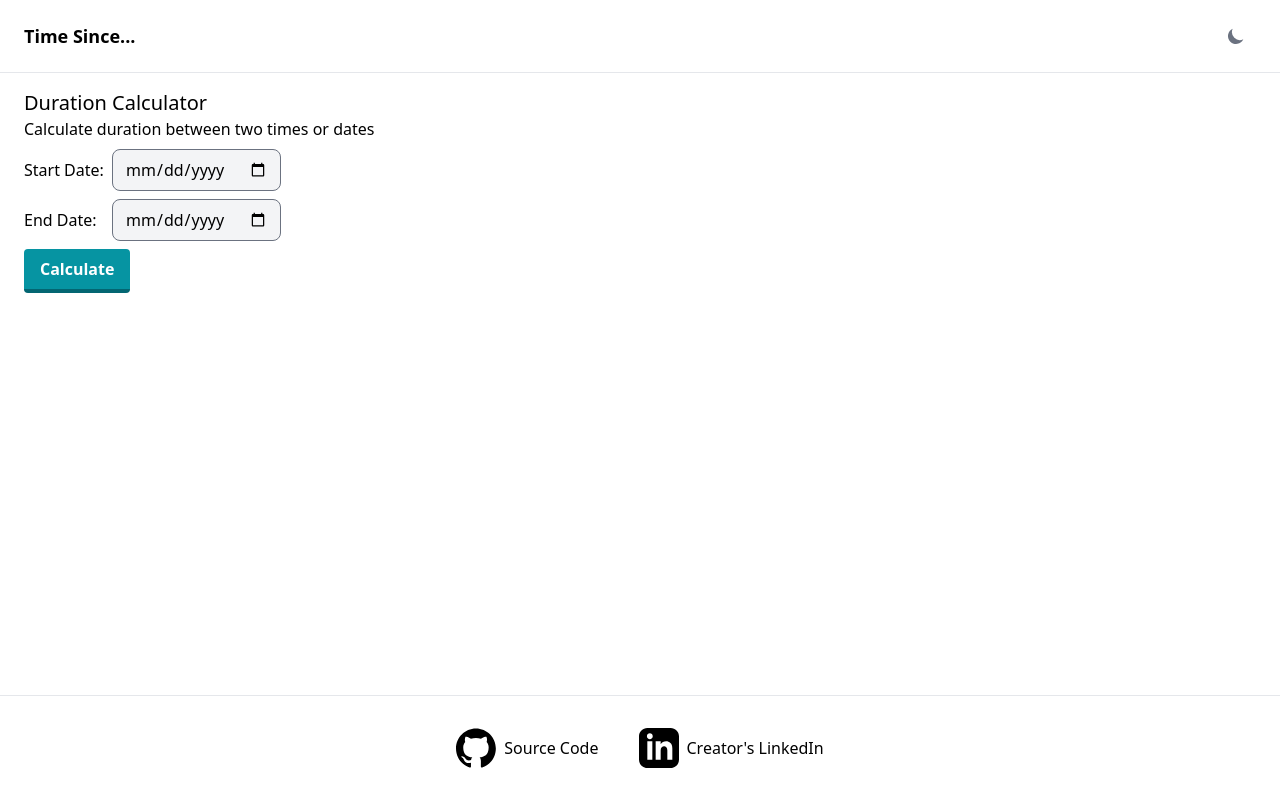
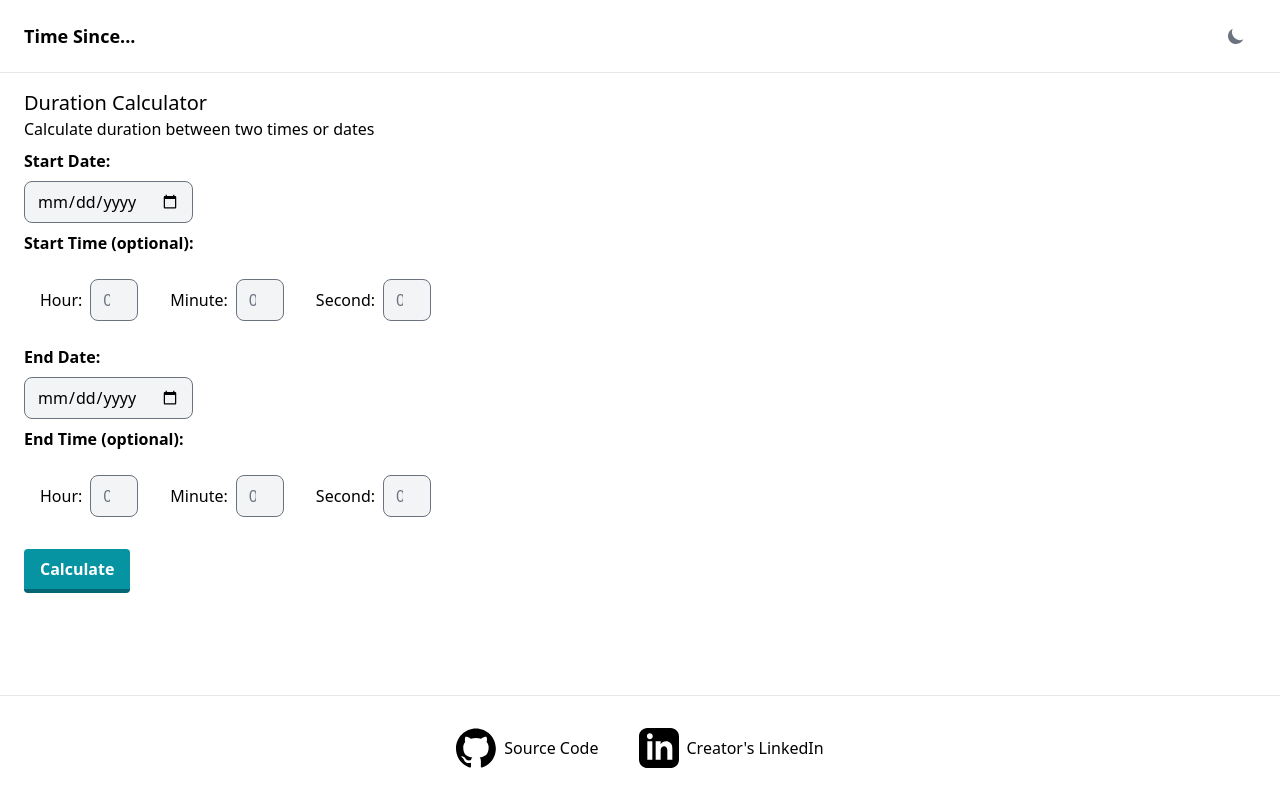
Before and after one commit to blsmxiu47/time-since, a React (Vite) app: page / in a window 1280 px wide. Built offline with nearby package versions, Linux system fonts and the light colour scheme.

Commit message:
add hours, minutes, seconds input boxes for tk start and end time support

```diff
--- a/src/components/DurationCalculator.tsx
+++ b/src/components/DurationCalculator.tsx
@@ -14,7 +14,13 @@ type Duration = {
 
 const DurationCalculator: React.FC = () => {
     const [startDate, setStartDate] = useState<string>('');
+    const [startTimeHour, setStartTimeHour] = useState<string>('');
+    const [startTimeMinute, setStartTimeMinute] = useState<string>('');
+    const [startTimeSecond, setStartTimeSecond] = useState<string>('');
     const [endDate, setEndDate] = useState<string>('');
+    const [endTimeHour, setEndTimeHour] = useState<string>('');
+    const [endTimeMinute, setEndTimeMinute] = useState<string>('');
+    const [endTimeSecond, setEndTimeSecond] = useState<string>('');
     const [duration, setDuration] = useState<Duration>({
         milliseconds: null,
         seconds: null,
@@ -104,7 +110,7 @@ const DurationCalculator: React.FC = () => {
             <form className="mb-4" onSubmit={(e) => e.preventDefault()}>
                 <div className="block my-2">
                     <label
-                        className="inline-block w-20 mr-2 text-black dark:text-gray-300"
+                        className="block mb-2 font-bold text-black dark:text-gray-300"
                         htmlFor='start-date'
                     >
                         Start Date:
@@ -117,9 +123,69 @@ const DurationCalculator: React.FC = () => {
                         onChange={(e) => setStartDate(e.target.value)}
                     />
                 </div>
-                <div className="block mb-2">
+                <span className='mb-2 font-bold text-black dark:text-gray-300'>Start Time (optional):</span>
+                <div className="flex flex-row my-2">
+                    <div className='block p-4'>
+                        <label
+                            className="inline-block mr-2 text-black dark:text-gray-300"
+                            htmlFor='start-time-hour'
+                        >
+                            Hour:
+                        </label>
+                        <input
+                            id='start-time-hour'
+                            pattern='\d{0,2}'
+                            className='w-12 text-center rounded-lg bg-gray-100 dark:bg-gray-300 focus:outline-none focus:ring-4 focus:ring-gray-200 dark:focus:ring-gray-700'
+                            type='number'
+                            min='0'
+                            max='23'
+                            value={startTimeHour}
+                            onChange={(e) => setStartTimeHour(e.target.value)}
+                            placeholder='0'
+                        />
+                    </div>
+                    <div className='block p-4'>
+                        <label
+                            className="inline-block mr-2 text-black dark:text-gray-300"
+                            htmlFor='start-time-minute'
+                        >
+                            Minute:
+                        </label>
+                        <input
+                            id='start-time-minute'
+                            pattern='\d{0,2}'
+                            className='w-12 text-center rounded-lg bg-gray-100 dark:bg-gray-300 focus:outline-none focus:ring-4 focus:ring-gray-200 dark:focus:ring-gray-700'
+                            type='number'
+                            min='0'
+                            max='59'
+                            value={startTimeMinute}
+                            onChange={(e) => setStartTimeMinute(e.target.value)}
+                            placeholder='00'
+                        />
+                    </div>
+                    <div className='block p-4'>
+                        <label
+                            className="inline-block mr-2 text-black dark:text-gray-300"
+                            htmlFor='start-time-second'
+                        >
+                            Second:
+                        </label>
+                        <input
+                            id='start-time-second'
+                            pattern='\d{0,2}'
+                            className='w-12 text-center rounded-lg bg-gray-100 dark:bg-gray-300 focus:outline-none focus:ring-4 focus:ring-gray-200 dark:focus:ring-gray-700'
+                            type='number'
+                            min='0'
+                            max='59'
+                            value={startTimeSecond}
+                            onChange={(e) => setStartTimeSecond(e.target.value)}
+                            placeholder='00'
+                        />
+                    </div>
+                </div>
+                <div className="block my-2">
                     <label
-                        className="inline-block w-20 mr-2 text-black dark:text-gray-300"
+                        className="block mb-2 font-bold text-black dark:text-gray-300"
                         htmlFor='end-date'
                     >
                         End Date:
@@ -132,8 +198,68 @@ const DurationCalculator: React.FC = () => {
                         onChange={(e) => setEndDate(e.target.value)}
                     />
                 </div>
+                <span className='mb-2 font-bold text-black dark:text-gray-300'>End Time (optional):</span>
+                <div className="flex flex-row my-2">
+                    <div className='block p-4'>
+                        <label
+                            className="inline-block mr-2 text-black dark:text-gray-300"
+                            htmlFor='end-time-hour'
+                        >
+                            Hour:
+                        </label>
+                        <input
+                            id='end-time-hour'
+                            pattern='\d{0,2}'
+                            className='w-12 text-center rounded-lg bg-gray-100 dark:bg-gray-300 focus:outline-none focus:ring-4 focus:ring-gray-200 dark:focus:ring-gray-700'
+                            type='number'
+                            min='0'
+                            max='23'
+                            value={endTimeHour}
+                            onChange={(e) => setEndTimeHour(e.target.value)}
+                            placeholder='0'
+                        />
+                    </div>
+                    <div className='block p-4'>
+                        <label
+                            className="inline-block mr-2 text-black dark:text-gray-300"
+                            htmlFor='end-time-minute'
+                        >
+                            Minute:
+                        </label>
+                        <input
+                            id='end-time-minute'
+                            pattern='\d{0,2}'
+                            className='w-12 text-center rounded-lg bg-gray-100 dark:bg-gray-300 focus:outline-none focus:ring-4 focus:ring-gray-200 dark:focus:ring-gray-700'
+                            type='number'
+                            min='0'
+                            max='59'
+                            value={endTimeMinute}
+                            onChange={(e) => setEndTimeMinute(e.target.value)}
+                            placeholder='00'
+                        />
+                    </div>
+                    <div className='block p-4'>
+                        <label
+                            className="inline-block mr-2 text-black dark:text-gray-300"
+                            htmlFor='end-time-second'
+                        >
+                            Second:
+                        </label>
+                        <input
+                            id='end-time-second'
+                            pattern='\d{0,2}'
+                            className='w-12 text-center rounded-lg bg-gray-100 dark:bg-gray-300 focus:outline-none focus:ring-4 focus:ring-gray-200 dark:focus:ring-gray-700'
+                            type='number'
+                            min='0'
+                            max='59'
+                            value={endTimeSecond}
+                            onChange={(e) => setEndTimeSecond(e.target.value)}
+                            placeholder='00'
+                        />
+                    </div>
+                </div>
                 <button
-                    className="bg-teal-500 dark:bg-teal-600 hover:bg-teal-400 dark:hover:bg-teal-500 text-white font-bold py-2 px-4 border-b-4 border-teal-700 dark:border-teal-900 hover:border-teal-500 dark:hover:border-teal-700 rounded active:border-b-2 active:h-11 focus:outline-none focus:ring-4 focus:ring-gray-200 dark:focus:ring-gray-700"
+                    className="bg-teal-500 dark:bg-teal-600 hover:bg-teal-400 dark:hover:bg-teal-500 text-white font-bold my-2 py-2 px-4 border-b-4 border-teal-700 dark:border-teal-900 hover:border-teal-500 dark:hover:border-teal-700 rounded active:border-b-2 active:h-11 focus:outline-none focus:ring-4 focus:ring-gray-200 dark:focus:ring-gray-700"
                     type='submit'
                     onClick={calculateDuration}
                 >
```
